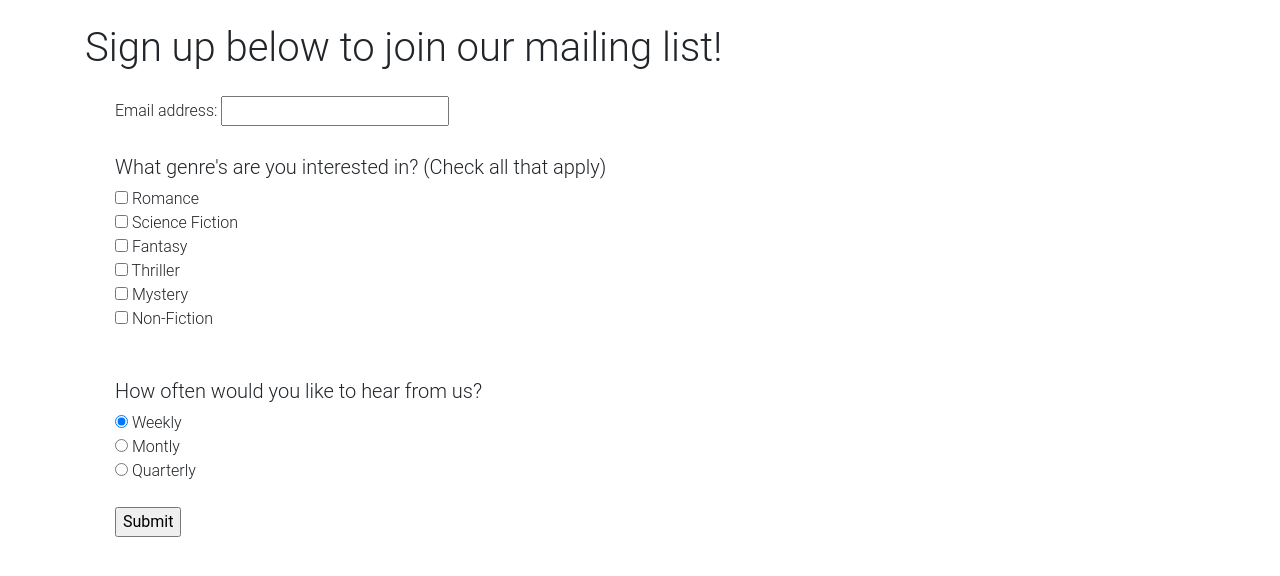
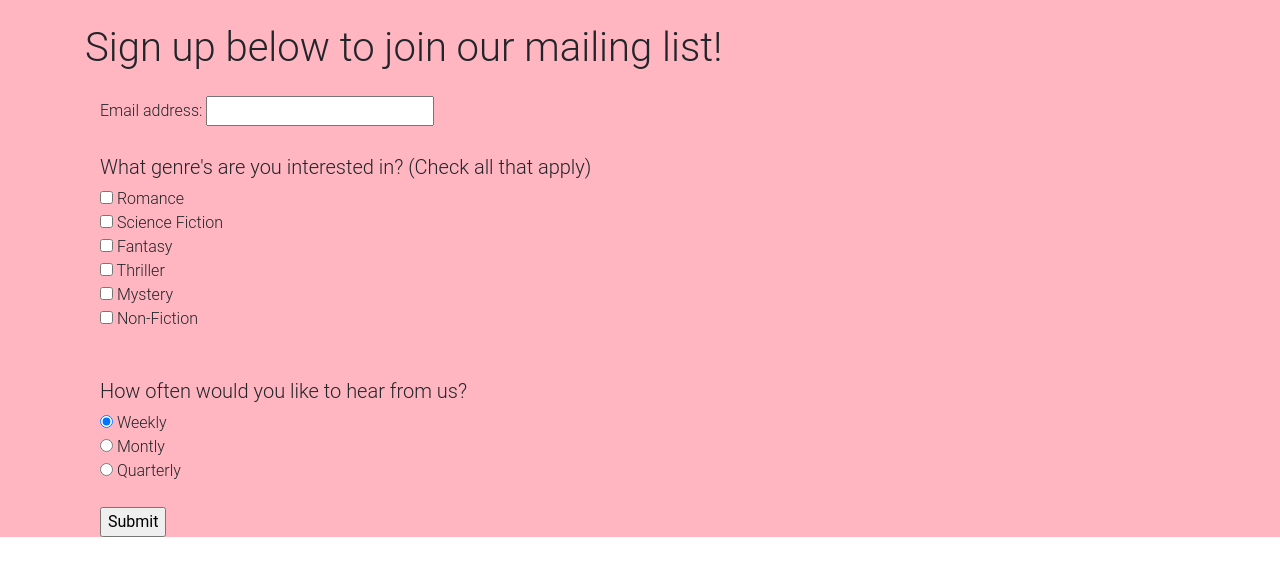
Before and after one commit to DaisyHutchison/CFG, a Flask app: page /mail in a window 1280 px wide. Shown: the top 576 px of the page. Run offline with Flask 2, Linux system fonts and the light colour scheme; some libraries are stand-ins or nearby versions; some web fonts are replaced.

Commit message:
trying to make some css work

```diff
--- a/book-club/static/css/styles.css
+++ b/book-club/static/css/styles.css
@@ -0,0 +1,3 @@
+.headtext {
+    background-color: lightpink;
+  }
--- a/book-club/templates/mail.html
+++ b/book-club/templates/mail.html
@@ -6,13 +6,16 @@
 		<!--Link CSS files here - I've linked custom & BootStrap CSS files-->
 		<link rel="stylesheet" href="{{ url_for('static', filename='css/styles.css')}}">
 		<link rel="stylesheet" href="{{ url_for('static', filename='css/bootstrap.min.css')}}">
-		<link rel="stylesheet" href="{{ url_for('static', filename='css/mdb.min.css')}}">
+        <link rel="stylesheet" href="{{ url_for('static', filename='css/mdb.min.css')}}">
     </head>
 
     <body>
+    <div class="headtext">
     <div class="container">
         <br>
         <h1> Sign up below to join our mailing list! </h1>
+    </div>
+
         <div class="container mt-4 mb-4">
                 <div class="col-lg-12 col-md-12 mb-12">
             <form method="post" action="/signup"> <!-- use post to keep it private, as supposed to get which will put it in the url-->
--- a/book-club/templates/submit.html
+++ b/book-club/templates/submit.html
@@ -6,7 +6,8 @@
 		<!--Link CSS files here - I've linked custom & BootStrap CSS files-->
 		<link rel="stylesheet" href="{{ url_for('static', filename='css/styles.css')}}">
 		<link rel="stylesheet" href="{{ url_for('static', filename='css/bootstrap.min.css')}}">
-		<link rel="stylesheet" href="{{ url_for('static', filename='css/mdb.min.css')}}">
+        <link rel="stylesheet" href="{{ url_for('static', filename='css/mdb.min.css')}}">
+        <link rel="stylesheet" href="css/styles.css" >
     </head>
 
     <body>
```
